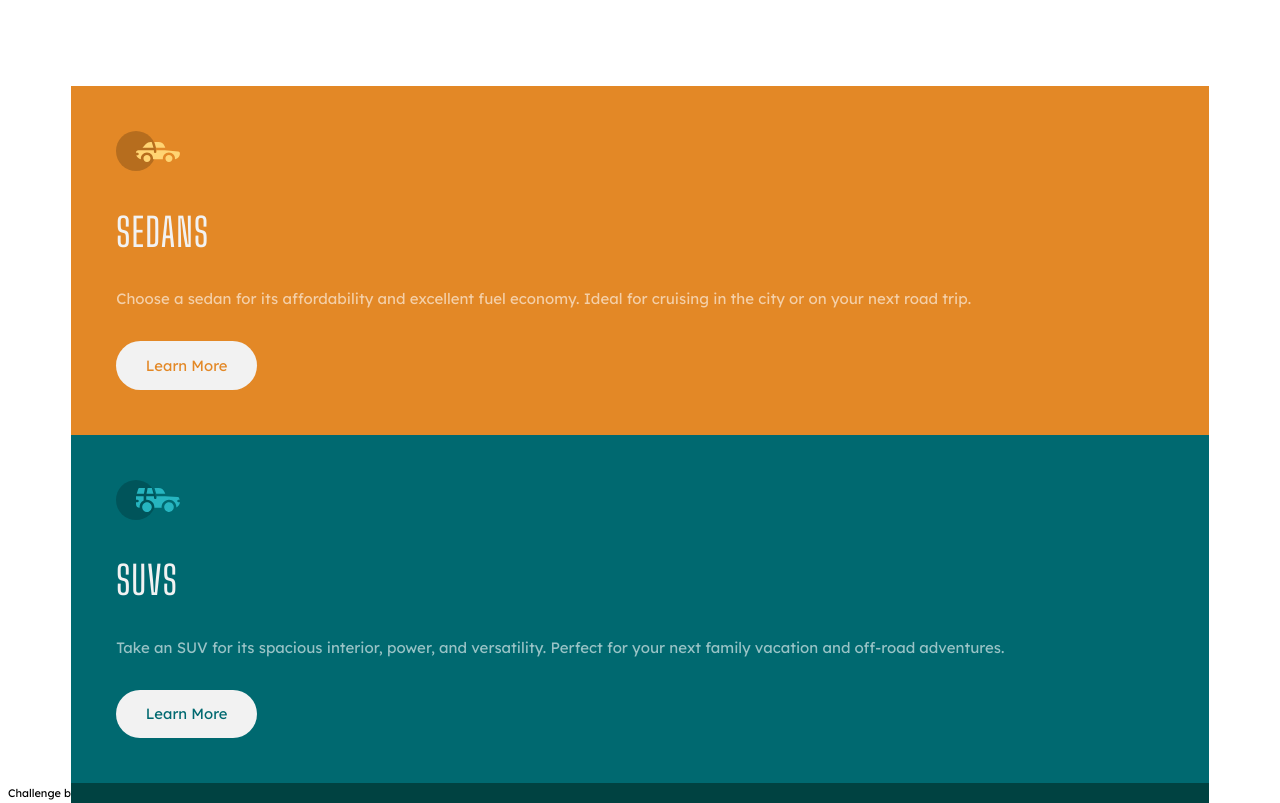
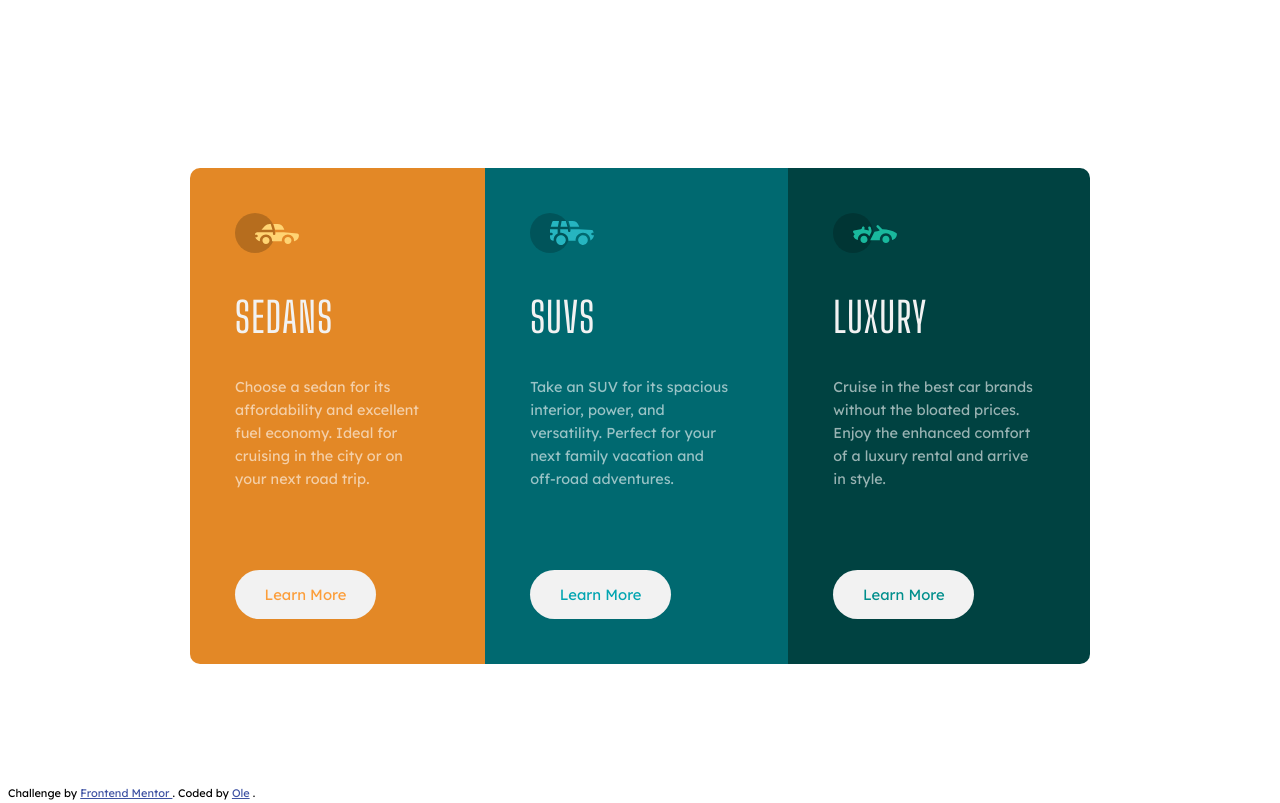
Before and after one commit to owi92/3-column-preview-card-component-main, a plain HTML site: page index.html in a window 1280 px wide. Shown: the top 803 px of the page. Drawn offline with Linux system fonts and the light colour scheme.

Commit message:
enhance responsiveness + add hover state

```diff
--- a/style.css
+++ b/style.css
@@ -3,6 +3,7 @@
 }
 
 body {
+  display: flex;
   font-family: 'Lexend Deca', sans-serif;
   font-size: 15px;
 }
@@ -11,15 +12,20 @@ body {
     card
 ==========*/
 .card {
-  margin: 0 auto;
-  margin-top: 5.75em;
-  width: 90%;
+  max-height: 100%;
+  margin: auto;
+  margin-top: 20vmin;
+  /* min-width: 200px; */
+  /* width: 90%; */
+  /* max-width: 900px; */
+  width: clamp(200px, 90%, 900px);
 }
 
 /*===============
     container
 ===============*/
 .card__container {
+  border: none;
   padding: 3em;
 }
 
@@ -34,7 +40,9 @@ body {
 
 .container__story {
   color: hsla(0, 0%, 100%, 0.6);
+  font-size: 0.99em;
   line-height: 1.6;
+  width: 95%;
 }
 
 .container__btn {
@@ -44,26 +52,36 @@ body {
   color: inherit;
   font-family: 'Lexend Deca';
   font-size: 0.925rem;
+  margin-top: 1em;
   padding: 1em 2em;
-  margin-top: 1em;
+  white-space: nowrap;
 }
 
-/*======================
-    container colors
-======================*/
+.container__btn:hover {
+  background-color: inherit;
+  color: #fff;
+  cursor: pointer;
+  outline: 2px solid #fff;
+}
+
+/*===============================
+    container colors + border
+===============================*/
 .container--bright {
   background-color: hsl(31, 77%, 52%);
-  color: hsl(31, 77%, 52%);
+  border-radius: 10px 10px 0 0;
+  color: hsla(31, 100%, 50%, 0.76);
 }
 
 .container--neutral {
   background-color: hsl(184, 100%, 22%);
-  color: hsl(184, 100%, 22%);
+  color: hsl(184, 98%, 35%);
 }
 
 .container--dark {
   background-color: hsl(179, 100%, 13%);
-  color: hsl(179, 100%, 13%);
+  border-radius: 0 0 10px 10px;
+  color: hsl(179, 100%, 28%);
 }
 
 /*========================
@@ -79,3 +97,41 @@ body {
 .attribution a {
   color: hsl(228, 45%, 44%);
 }
+
+/*===================
+    media queries
+===================*/
+@media (min-width: 600px) {
+  .card {
+    display: flex;
+  }
+
+  .container__heading {
+    font-size: 2.6rem;
+  }
+
+  .container__story {
+    font-size: 0.9rem;
+    margin-bottom: 5vw;
+  }
+
+  /* border */
+  .container--bright {
+    border-radius: 10px 0 0 10px;
+  }
+
+  .container--dark {
+    border-radius: 0 10px 10px 0;
+  }
+}
+
+/* for medium sized screens */
+@media (min-height: 600px) and (max-height: 750px) {
+  .card {
+    margin-top: 100px;
+  }
+
+  .container__btn {
+    margin-top: 0;
+  }
+}
```
